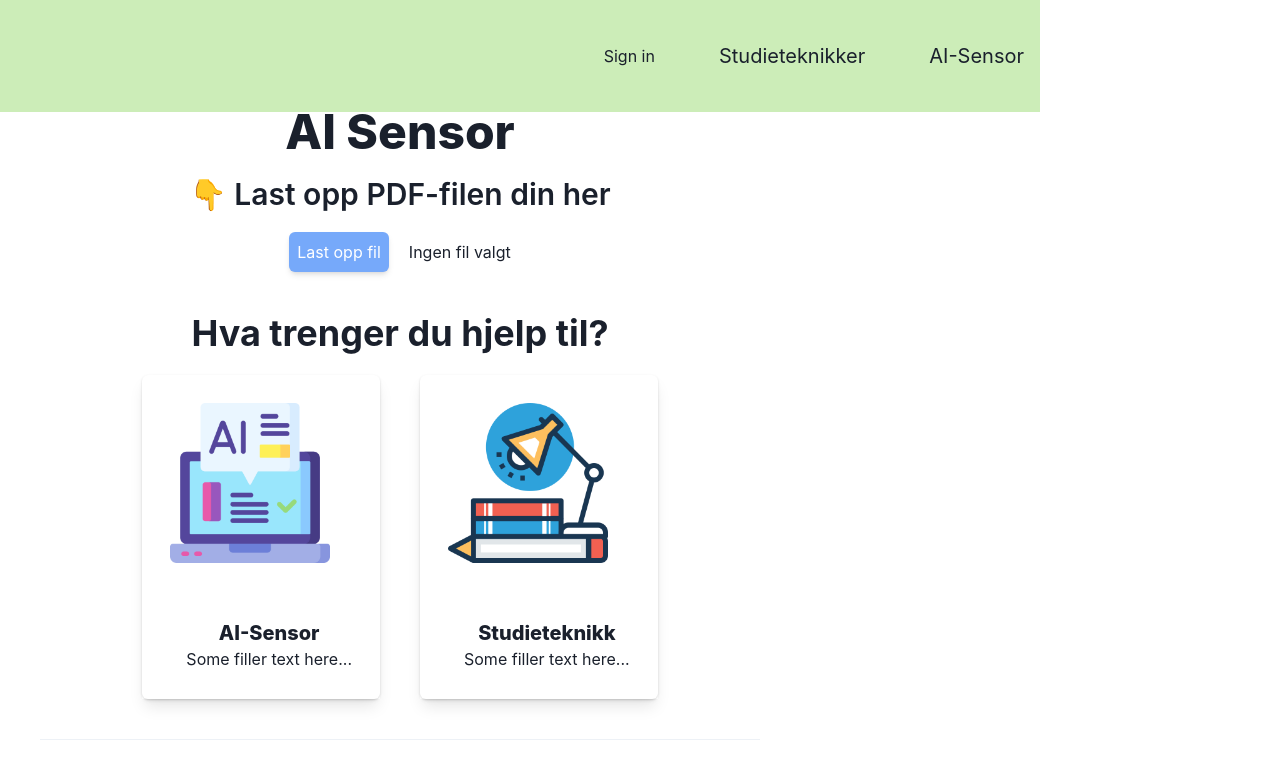
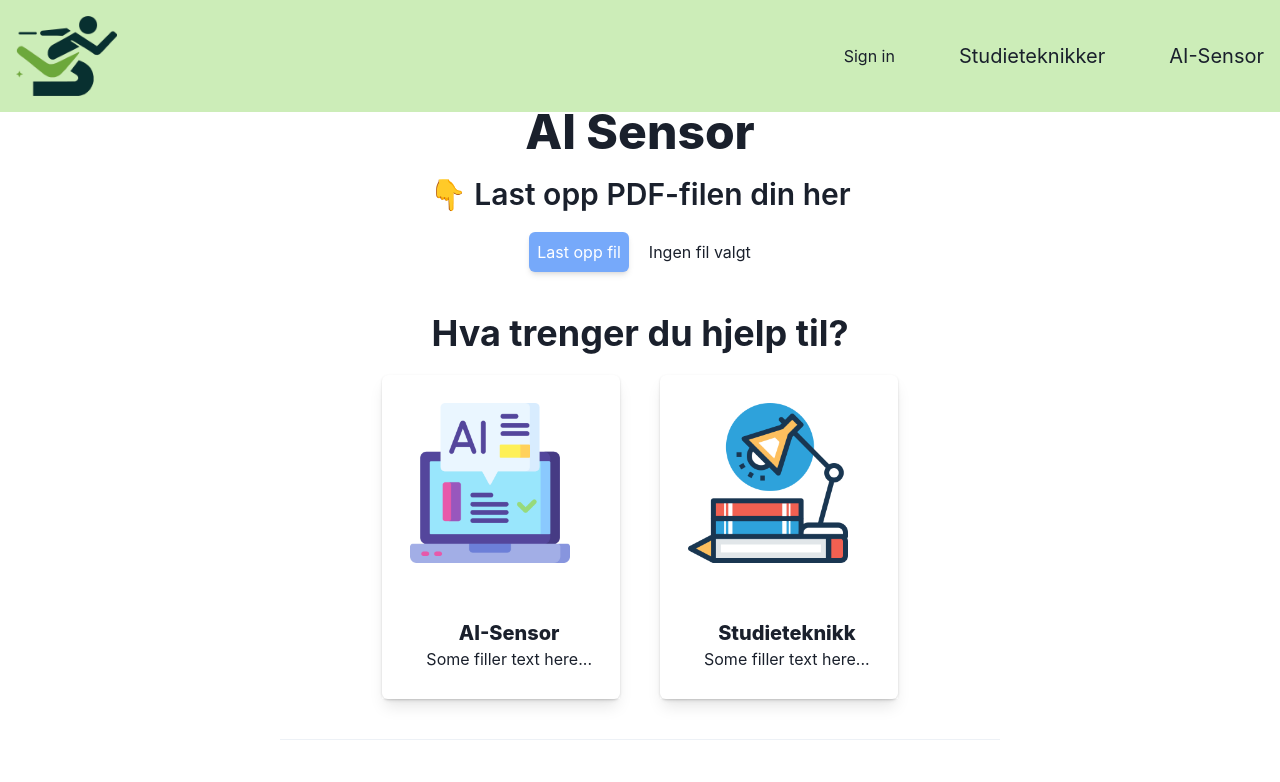
Before and after one commit to ayoubzann/Studiesprang, a React (Vite) app in the folder Studiesprang/: page / in a window 1280 px wide. Shown: the top 782 px of the page. Built offline with nearby package versions, Linux system fonts and the light colour scheme; no server answers.

Commit message:
Updated CSS

```diff
--- a/Studiesprang/src/index.css
+++ b/Studiesprang/src/index.css
@@ -6,19 +6,19 @@
   font-family: Inter, system-ui, Avenir, Helvetica, Arial, sans-serif;
   line-height: 1.5;
   font-weight: 400;
-
   background-color: #ffffff;
-
   font-synthesis: none;
   text-rendering: optimizeLegibility;
   -webkit-font-smoothing: antialiased;
   -moz-osx-font-smoothing: grayscale;
+  display: flex;
+  justify-content: center;
 }
 
 body {
-  min-height: 100vh;
-  margin: 0;
+  height: 100vh;
   display: flex;
-  width: 100%;
+  justify-content: center;
   min-width: 320px;
+  max-width: 1200px;
 }
```
